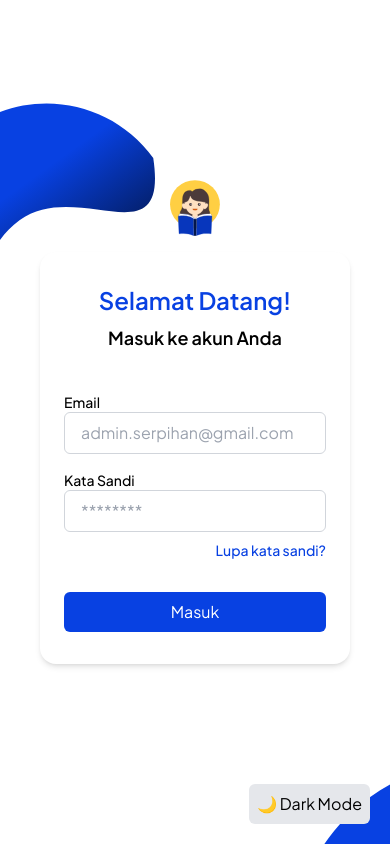
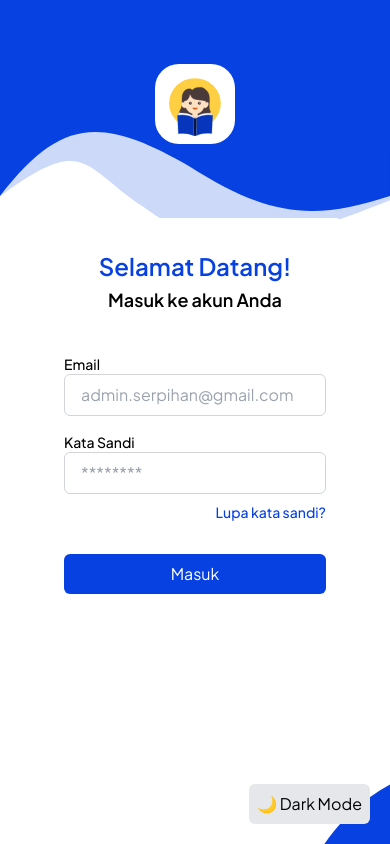
Before and after one commit to serpihan-tech/fe-mulang, a Next.js app: page /login in a window 390 px wide. Built offline with nearby package versions, Linux system fonts and the light colour scheme; no server answers; some icons are missing.

Commit message:
feat: fix login responsive for handphone

```diff
--- a/app/component/LoginForm.jsx
+++ b/app/component/LoginForm.jsx
@@ -49,7 +49,7 @@ export default function LoginForm() {
 
   return (
     <div className="flex w-full items-center justify-center">
-      <div className="bg-white dark:bg-netral-100/10 dark:backdrop-blur-md dark:border-2 dark:border-pri-border px-6 md:px-10 lg:px-16 py-8 md:py-12 lg:py-20 rounded-2xl shadow-md flex h-full w-full md:w-[600px] lg:w-[1000px] mx-10 z-10">
+      <div className="bg-white dark:bg-netral-100/10 dark:backdrop-blur-md dark:border-2 dark:border-pri-border px-6 md:px-10 lg:px-16 py-8 md:py-12 lg:py-20 rounded-2xl md:shadow-md flex h-full w-full md:w-[600px] lg:w-[1000px] mx-10 z-10">
 
         {/* Gambar Login */}
         <div className="flex-1 text-center hidden lg:flex items-center">
@@ -58,7 +58,7 @@ export default function LoginForm() {
 
         {/* Form Login */}
         <div className="w-full lg:w-1/2 md:px-6 flex flex-col justify-center items-center">
-          <h2 className="md:text-4xl text-2xl text-center font-semibold text-pri-main dark:text-pri-border mb-2 ">Selamat Datang!</h2>
+          <h2 className="md:text-4xl text-2xl text-center font-semibold text-pri-main dark:text-pri-border mb-1 md:mb-2 ">Selamat Datang!</h2>
           <p className="md:text-xl text-lg text-netral-100 dark:text-netral-0 mb-10 font-semibold">Masuk ke akun Anda</p>
 
           <form className="w-full" onSubmit={handleSubmit}>
--- a/app/login/page.jsx
+++ b/app/login/page.jsx
@@ -1,4 +1,4 @@
-'use client'
+"use client";
 import LoginForm from "../component/LoginForm";
 import Image from "next/image";
 import ThemeSwitcher from "../component/ThemeSwitcher";
@@ -28,27 +28,36 @@ export default function LoginPage() {
 
   if (!mounted) return null; // Hindari hydration error
   return (
-
     <div className="bg-white dark:bg-dark_net-pri relative overflow-hidden min-h-screen flex items-center justify-center">
       <ToastContainer />
       <img
         src="svg/ellipse_top.svg"
         alt="Background"
-        className="absolute -top-16 -left-10 h-3/4 w-1/2"
+        className="hidden md:absolute -top-16 -left-10 h-3/4 w-1/2"
       />
-
-      <div className="flex flex-col gap-4 items-center w-full">
+      <img
+        src="svg/topMobile1.svg"
+        alt="Background"
+        className="w-full -top-10 absolute md:hidden"
+      />
+      <img
+        src="svg/topMobile2.svg"
+        alt="Background"
+        className="w-full top-0 absolute md:hidden"
+      />
+      <div className="absolute w-20 h-20 top-16 object-contain md:hidden bg-white rounded-3xl p-3.5 items-center">
         <Image
           src="/svg/logo.svg"
           alt="Login"
-          width={50}
-          height={50}
-          className="object-contain md:hidden" />
-
-
-        <LoginForm/>
+          width={57}
+          height={57}
+          className="object-contain md:hidden"
+        />
       </div>
 
+      <div className="flex flex-col gap-4 items-center w-full">
+        <LoginForm />
+      </div>
 
       <img
         src="svg/ellipse_bottom.svg"
@@ -56,9 +65,8 @@ export default function LoginPage() {
         className="absolute -bottom-80 -right-24 h-3/4 w-1/2"
       />
       <div className="absolute bottom-5 right-5">
-      <ThemeSwitcher />
+        <ThemeSwitcher />
       </div>
-
     </div>
   );
 }
```
Also changed, not shown: public/svg/topMobile1.svg (added), public/svg/topMobile2.svg (added).
